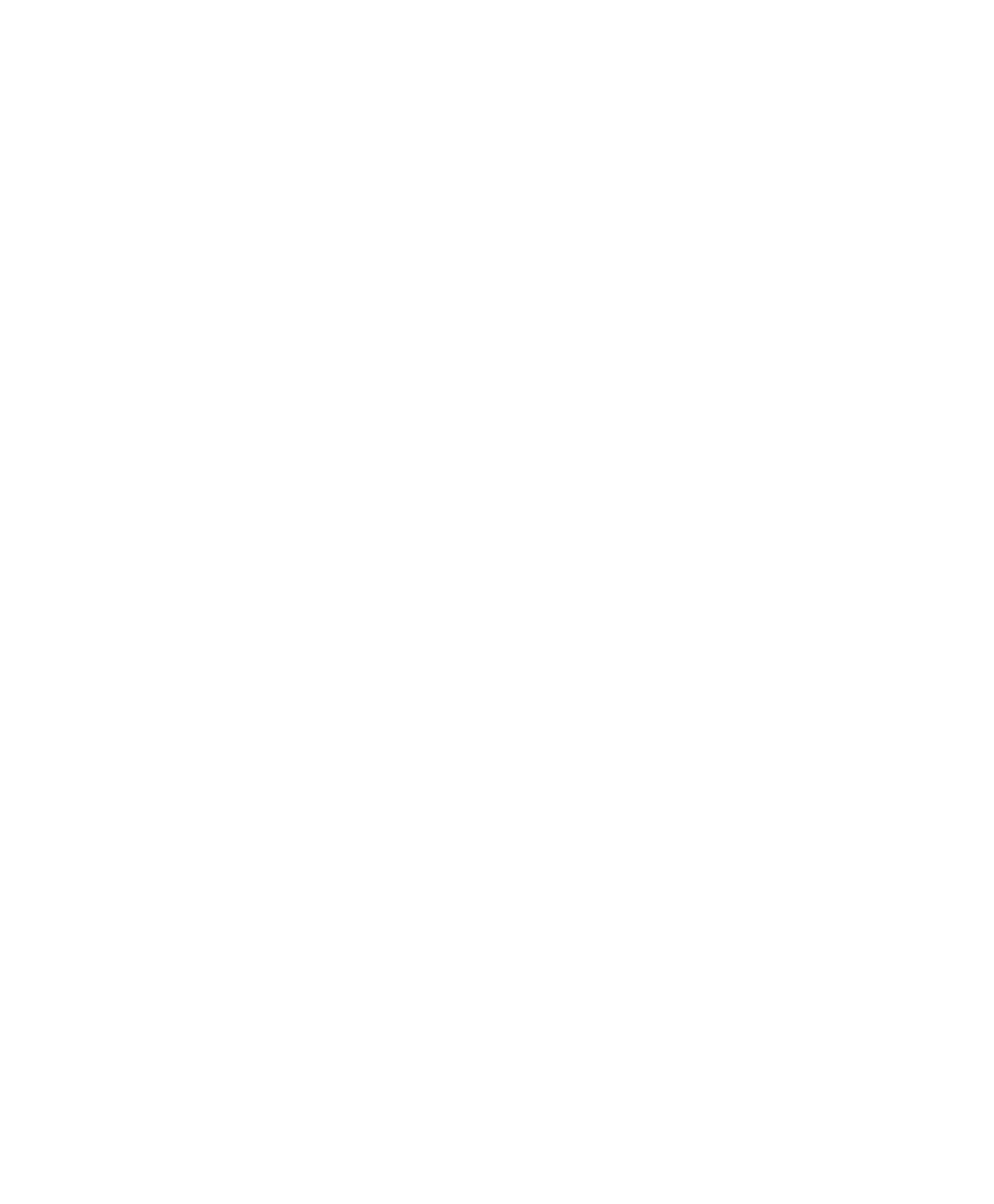
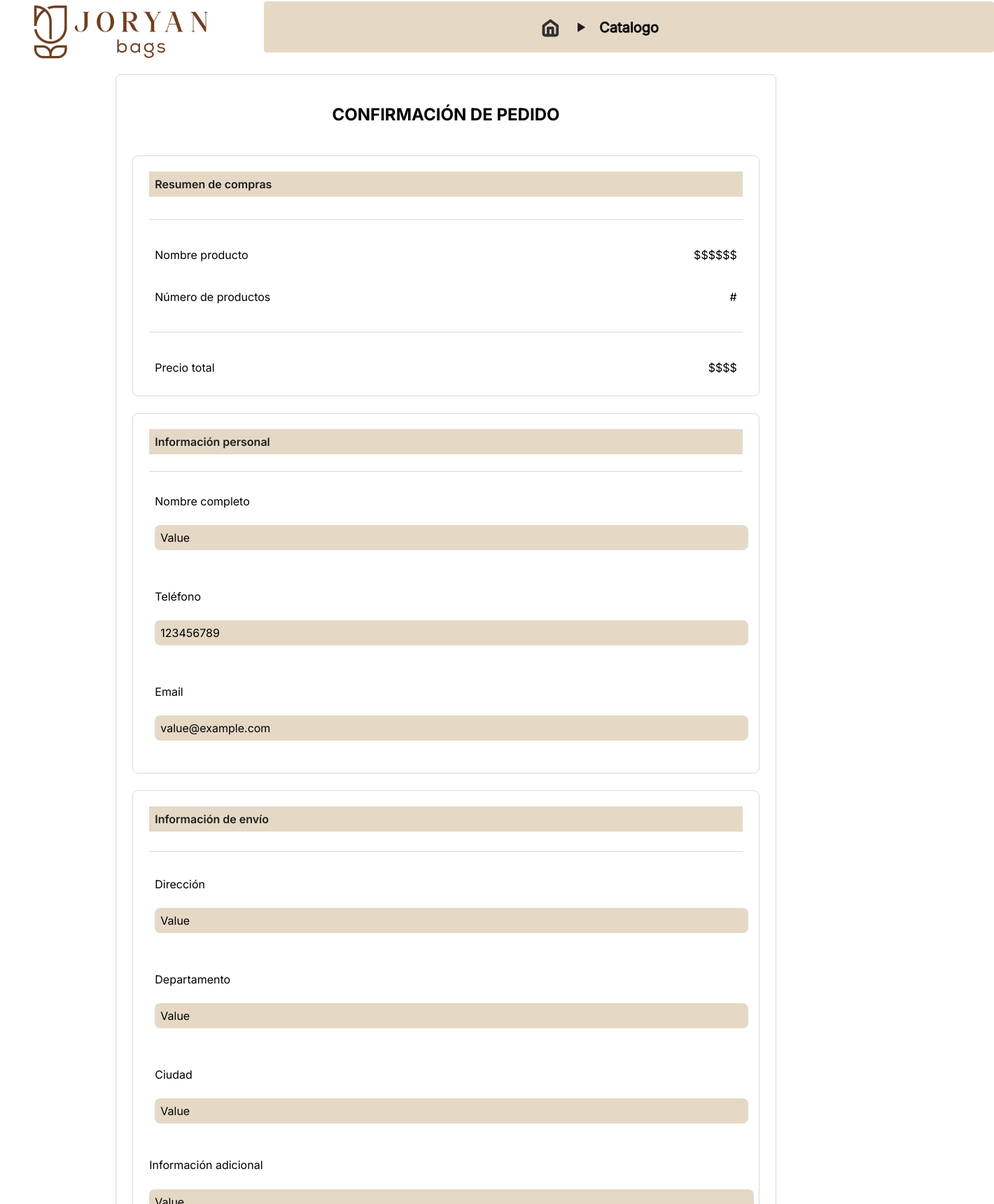
Before and after one commit to CamiloWG/ecommerce-joryanbags, an Angular app in the folder ecommerce-frontend/: page /confirmacioncompra in a window 1280 px wide. Before the commit this address led to /. Shown: the part 140-1860 px from the top of the page at 70% size, 1420 px wide, since content can reach past the window. Before the commit the page ends 800 px from the top, so only its background shows below. Built offline with nearby package versions, Linux system fonts and the light colour scheme.

Commit message:
Nuevos componentes, modificación de cartbill, infopedido y creacion de pagina de comfirmacioncompra

```diff
--- a/ecommerce-frontend/src/app/app.routes.ts
+++ b/ecommerce-frontend/src/app/app.routes.ts
@@ -4,6 +4,7 @@ import { CatalogoComponent } from './pages/catalogo/catalogo.component';
 import { ProductoComponent } from './pages/producto/producto.component';
 import { CarritoComponent } from './pages/carrito/carrito.component';
 import { CheckoutComponent } from './pages/checkout/checkout.component';
+import { ConfirmacioncompraComponent } from './pages/confirmacioncompra/confirmacioncompra.component';
 
 export const routes: Routes = [
     { path: '', redirectTo: 'home', pathMatch: 'full' },
@@ -31,5 +32,10 @@ export const routes: Routes = [
         path: 'checkout',
         title: 'Checkout | Joryan Bags',
         component: CheckoutComponent
+    },
+    {
+        path: 'confirmacioncompra',
+        title: 'Confirmacion | Joryan Bags',
+        component: ConfirmacioncompraComponent
     }
 ];
--- a/ecommerce-frontend/src/app/core/components/cartbill/cartbill.component.html
+++ b/ecommerce-frontend/src/app/core/components/cartbill/cartbill.component.html
@@ -1,33 +1,34 @@
-<div class="h-[300px] flex flex-col items-start justify-start px-0 pb-0 box-border">
-  <div class="flex-1 shadow-md rounded-lg bg-background-default-default border border-solid border-border-default-default
-              overflow-hidden flex flex-col p-2 relative">
+<div class="self-stretch flex flex-col items-start justify-start px-0 pb-0 box-border">
+  <div class="self-stretch rounded-radius-200 bg-background-default-default border-border-default-default
+              border-solid border-stroke-border box-border flex flex-row items-start justify-start flex-wrap
+              content-start py-[22px] px-[23px] relative gap-space-600 min-w-[240px]">
 
     <!-- Título dinámico -->
-    <div class="font-subheading bg-tan-200 p-2 text-body-size-medium text-text-default-default font-body-font-weight-strong">
+    <div class="w-full font-subheading bg-tan-200 p-2 text-body-size-medium text-text-default-default font-body-font-weight-strong">
       {{ title }}
     </div>
 
     <div class="w-full h-px bg-border-default-default my-2"></div>
 
-    <div class="w-[285px] flex flex-row justify-between items-center p-2">
+    <div class="w-full flex flex-row justify-between items-center p-2">
       <div class="text-body-size-medium font-subheading">Nombre producto</div>
       <div class="font-subheading">$$$$$$</div>
     </div>
 
-    <div class="w-[285px] flex flex-row justify-between items-center p-2">
+    <div class="w-full flex flex-row justify-between items-center p-2">
       <div class="text-body-size-medium font-subheading">Número de productos</div>
       <div class="font-subheading">#</div>
     </div>
 
     <div class="w-full h-px bg-border-default-default my-2"></div>
 
-    <div class="w-[285px] flex flex-row justify-between items-center p-2">
+    <div class="w-full flex flex-row justify-between items-center p-2">
       <div class="text-body-size-medium font-subheading">Precio total</div>
       <div class="font-subheading">$$$$</div>
     </div>
 
     <!-- Botón con texto dinámico -->
-    <button class="w-full py-2 mt-4 bg-background-brand-default text-text-brand-on-brand font-heading rounded-lg
+    <button *ngIf="showButton" class="w-full py-2 mt-4 bg-background-brand-default text-text-brand-on-brand font-heading rounded-lg
                    hover:bg-dimgray hover:border-dimgray">
       {{ buttonText }}
     </button>
--- a/ecommerce-frontend/src/app/core/components/cartbill/cartbill.component.ts
+++ b/ecommerce-frontend/src/app/core/components/cartbill/cartbill.component.ts
@@ -1,12 +1,16 @@
+import { CommonModule } from '@angular/common';
 import { Component, Input } from '@angular/core';
 
 @Component({
   selector: 'app-cartbill',
-  imports: [],
+  imports: [
+    CommonModule
+  ],
   templateUrl: './cartbill.component.html',
   styleUrl: './cartbill.component.css'
 })
 export class CartbillComponent {
   @Input() title: string = 'Mi carro de compras';
   @Input() buttonText: string = 'Checkout';
+  @Input() showButton: boolean = true;
 }
--- a/ecommerce-frontend/src/app/core/components/infopedido/infopedido.component.html
+++ b/ecommerce-frontend/src/app/core/components/infopedido/infopedido.component.html
@@ -1,6 +1,8 @@
 <div class="self-stretch flex flex-col items-start justify-start gap-space-600">
   <!-- Información Personal -->
-    <div class="self-stretch rounded-radius-200 bg-background-default-default border-border-default-default border-solid border-stroke-border box-border flex flex-row items-start justify-start flex-wrap content-start py-[22px] px-[23px] relative gap-space-600 min-w-[240px]">
+  <div class="self-stretch rounded-radius-200 bg-background-default-default border-border-default-default
+              border-solid border-stroke-border box-border flex flex-row items-start justify-start flex-wrap
+              content-start py-[22px] px-[23px] relative gap-space-600 min-w-[240px]">
 
     <!-- Título -->
     <div class="font-subheading w-full bg-tan-200 p-2 text-body-size-medium text-text-default-default font-body-font-weight-strong">
@@ -9,29 +11,56 @@
 
     <div class="w-full h-px bg-border-default-default"></div>
 
+    <!-- Nombre Completo -->
     <div class="w-full flex flex-col items-start justify-start p-2 gap-2">
       <label class="text-body-size-medium font-subheading">Nombre completo</label>
-        <input class="w-full rounded-lg border border-border-default-default p-2 text-body-size-medium bg-background-default-default" placeholder="Ingresa tu nombre" type="text"/>
+
+      <ng-container *ngIf="isConfirmationPage; else editModeNombre">
+        <p class="w-full font-subheading rounded-lg border border-border-default-default p-2 text-body-size-medium bg-tan-200">
+          {{ nombreCompleto }}
+        </p>
+      </ng-container>
+
+      <ng-template #editModeNombre>
+        <input [(ngModel)]="nombreCompleto" class="w-full rounded-lg border border-border-default-default p-2 text-body-size-medium bg-background-default-default" placeholder="Ingresa tu nombre" type="text"/>
+      </ng-template>
     </div>
 
+    <!-- Teléfono -->
     <div class="w-full flex flex-col items-start justify-start p-2 gap-2">
       <label class="text-body-size-medium font-subheading">Teléfono</label>
-        <input class="w-full rounded-lg border border-border-default-default p-2 text-body-size-medium bg-background-default-default" placeholder="Ingresa tu teléfono" type="text"/>
+
+      <ng-container *ngIf="isConfirmationPage; else editModeTelefono">
+        <p class="w-full font-subheading rounded-lg border border-border-default-default p-2 text-body-size-medium bg-tan-200">
+          {{ telefono }}
+        </p>
+      </ng-container>
+
+      <ng-template #editModeTelefono>
+        <input [(ngModel)]="telefono" class="w-full rounded-lg border border-border-default-default p-2 text-body-size-medium bg-background-default-default" placeholder="Ingresa tu teléfono" type="text"/>
+      </ng-template>
     </div>
 
-      <div class="w-full flex flex-col items-start justify-start p-2 gap-2">
+    <!-- Email -->
+    <div class="w-full font-subheading flex flex-col items-start justify-start p-2 gap-2">
       <label class="text-body-size-medium font-subheading">Email</label>
-        <input class="w-full rounded-lg border border-border-default-default p-2 text-body-size-medium bg-background-default-default" placeholder="Ingresa tu correo" type="email"/>
+
+      <ng-container *ngIf="isConfirmationPage; else editModeEmail">
+        <p class="w-full rounded-lg border border-border-default-default p-2 text-body-size-medium bg-tan-200">
+          {{ email }}
+        </p>
+      </ng-container>
+
+      <ng-template #editModeEmail>
+        <input [(ngModel)]="email" class="w-full rounded-lg border border-border-default-default p-2 text-body-size-medium bg-background-default-default" placeholder="Ingresa tu correo" type="email"/>
+      </ng-template>
     </div>
-
-      <button class="w-full py-2 mt-4 bg-background-brand-default text-text-brand-on-brand font-heading rounded-lg
-                     hover:bg-dimgray hover:border-dimgray">
-        Guardar información personal
-      </button>
   </div>
 
   <!-- Información de Envío -->
-    <div class="self-stretch rounded-radius-200 bg-background-default-default border-border-default-default border-solid border-stroke-border box-border flex flex-row items-start justify-start flex-wrap content-start py-[22px] px-[23px] relative gap-space-600 min-w-[240px]">
+  <div class="self-stretch rounded-radius-200 bg-background-default-default border-border-default-default
+              border-solid border-stroke-border box-border flex flex-row items-start justify-start flex-wrap
+              content-start py-[22px] px-[23px] relative gap-space-600 min-w-[240px]">
 
     <!-- Título -->
     <div class="w-full font-subheading bg-tan-200 p-2 text-body-size-medium text-text-default-default font-body-font-weight-strong">
@@ -40,44 +69,77 @@
 
     <div class="w-full h-px bg-border-default-default my-1"></div>
 
-      <div class="w-full flex flex-col items-start justify-start p-2 gap-2">
+    <!-- Dirección -->
+    <div class="w-full font-subheading flex flex-col items-start justify-start p-2 gap-2">
       <label class="text-body-size-medium font-subheading">Dirección</label>
-        <input class="w-full rounded-lg border border-border-default-default p-2 text-body-size-medium bg-background-default-default" placeholder="Ingresa tu dirección" type="text"/>
+
+      <ng-container *ngIf="isConfirmationPage; else editModeDireccion">
+        <p class="w-full rounded-lg border border-border-default-default p-2 text-body-size-medium bg-tan-200">
+          {{ direccion }}
+        </p>
+      </ng-container>
+
+      <ng-template #editModeDireccion>
+        <input [(ngModel)]="direccion" class="w-full rounded-lg border border-border-default-default p-2 text-body-size-medium bg-background-default-default" placeholder="Ingresa tu dirección" type="text"/>
+      </ng-template>
     </div>
 
-      <div class="w-full flex flex-col items-start justify-start p-2 gap-2">
+    <!-- Departamento -->
+    <div class="w-full font-subheading flex flex-col items-start justify-start p-2 gap-2">
       <label class="text-body-size-medium font-subheading">Departamento</label>
-        <select class="w-full rounded-lg border border-border-default-default p-2 text-body-size-medium bg-background-default-default">
+
+      <ng-container *ngIf="isConfirmationPage; else editModeDepartamento">
+        <p class="w-full rounded-lg border border-border-default-default p-2 text-body-size-medium bg-tan-200">
+          {{ departamento }}
+        </p>
+      </ng-container>
+
+      <ng-template #editModeDepartamento>
+        <select [(ngModel)]="departamento" class="w-full rounded-lg border border-border-default-default p-2 text-body-size-medium bg-background-default-default">
           <option>Selecciona una opción</option>
           <option>Opción 1</option>
           <option>Opción 2</option>
           <option>Opción 3</option>
         </select>
+      </ng-template>
     </div>
 
-      <div class="w-full flex flex-col items-start justify-start p-2 gap-2">
+    <!-- Ciudad -->
+    <div class="w-full font-subheading flex flex-col items-start justify-start p-2 gap-2">
       <label class="text-body-size-medium font-subheading">Ciudad</label>
-        <select class="w-full rounded-lg border border-border-default-default p-2 text-body-size-medium bg-background-default-default">
+
+      <ng-container *ngIf="isConfirmationPage; else editModeCiudad">
+        <p class="w-full rounded-lg border border-border-default-default p-2 text-body-size-medium bg-tan-200">
+          {{ ciudad }}
+        </p>
+      </ng-container>
+
+      <ng-template #editModeCiudad>
+        <select [(ngModel)]="ciudad" class="w-full rounded-lg border border-border-default-default p-2 text-body-size-medium bg-background-default-default">
           <option>Selecciona una opción</option>
           <option>Opción 1</option>
           <option>Opción 2</option>
           <option>Opción 3</option>
         </select>
+      </ng-template>
+    </div>
+    <!-- Información Adicional -->
+    <div class="w-full self-stretch flex flex-col items-start justify-start gap-space-200">
+      <div class="self-stretch relative leading-[140%] font-subheading text-body-size-medium">
+        Información adicional
       </div>
 
-      <div class="w-full flex flex-col items-start justify-start p-2 gap-2">
-        <label class="text-body-size-medium font-subheading">Información adicional</label>
-        <textarea class="w-full rounded-lg border border-border-default-default p-2 text-body-size-medium bg-background-default-default min-h-[80px]" placeholder="Detalles adicionales"></textarea>
+      <ng-container *ngIf="isConfirmationPage; else editModeInformacionAdicional">
+        <p class="w-full font-subheading rounded-lg border border-border-default-default p-2 text-body-size-medium bg-tan-200">
+          {{ informacionAdicional }}
+        </p>
+      </ng-container>
+
+      <ng-template #editModeInformacionAdicional>
+        <textarea [(ngModel)]="informacionAdicional" class="font-subheading border-border-default-default border-solid border-stroke-border bg-background-default-default h-[81px] w-auto [outline:none] self-stretch rounded-radius-200 box-border overflow-hidden shrink-0 flex flex-row items-start justify-start py-space-300 px-space-400 font-heading text-body-size-medium text-icon-default-tertiary min-w-[240px] min-h-[80px]" placeholder="Ingresa información adicional" rows="4" cols="48"></textarea>
+      </ng-template>
+    </div>
   </div>
 
-      <div class="w-[285px] flex flex-row items-center justify-start gap-3 p-2">
-        <input type="checkbox" class="w-4 h-4 rounded border border-border-default-default" />
-        <label class="text-body-size-medium text-text-default-default">Acepto los términos y condiciones</label>
+
 </div>
-
-      <button class="w-full py-2 mt-4 bg-background-brand-default text-text-brand-on-brand font-heading rounded-lg
-                     hover:bg-dimgray hover:border-dimgray">
-        Guardar información de envío
-      </button>
-    </div>
-  </div>
--- a/ecommerce-frontend/src/app/core/components/infopedido/infopedido.component.ts
+++ b/ecommerce-frontend/src/app/core/components/infopedido/infopedido.component.ts
@@ -1,11 +1,26 @@
-import { Component } from '@angular/core';
+import { CommonModule } from '@angular/common';
+import { FormsModule } from '@angular/forms';
+import { Component, Input } from '@angular/core';
 
 @Component({
   selector: 'app-infopedido',
-  imports: [],
+  imports: [
+    CommonModule,
+    FormsModule
+  ],
   templateUrl: './infopedido.component.html',
   styleUrl: './infopedido.component.css'
 })
 export class InfopedidoComponent {
+  @Input() showButton: boolean = true;
+  @Input() showDiv: boolean = true;
+  @Input() isConfirmationPage: boolean = false;
 
+  nombreCompleto: string = 'Value';
+  telefono: string = '123456789';
+  email: string = 'value@example.com';
+  direccion: string = 'Value';
+  departamento: string = 'Value';
+  ciudad: string = 'Value';
+  informacionAdicional: string = 'Value';
 }
--- /dev/null
+++ b/ecommerce-frontend/src/app/pages/confirmacioncompra/confirmacioncompra.component.html
@@ -0,0 +1,36 @@
+<div class="flex flex-col">
+    <header-menu></header-menu>
+
+    <main class="flex flex-col items-start justify-start pb-[50px] pl-3 pr-[18px] box-border max-w-full lg:pb-[50px] lg:box-border mq750:pb-[30px] mq750:box-border">
+      <section class="h-auto w-full flex relative">
+        <div class="absolute top-[19px] left-[365px] flex flex-col items-start justify-start gap-[50px] max-w-full">
+          <div class="flex flex-col items-start justify-start gap-[30px]">
+            <route></route>
+          </div>
+        </div>
+        <app-logo></app-logo>
+      </section>
+
+      <section class="mx-auto self-stretch flex flex-col items-start justify-start gap-space-600">
+        <div class="mx-auto w-[100%] self-stretch rounded-radius-200 bg-background-default-default border-border-default-default
+                    border-solid border-stroke-border box-border flex flex-col items-start justify-start flex-wrap
+                    content-start py-[22px] px-[23px] relative gap-space-600 min-w-[240px]">
+          <div class="mx-auto">
+            <h1 class="font-subheading">CONFIRMACIÓN DE PEDIDO</h1>
+          </div>
+          <app-cartbill class="w-full" title="Resumen de compras" buttonText="" [showButton]="false"></app-cartbill>
+          <app-infopedido class="w-full" [isConfirmationPage]="true" [showButton]="false" [showDiv]="false"></app-infopedido>
+          <div>
+            <p class="font-subheading text-gray-100">TEXTO DE INFORMACIÓN Y AVISOS SOBRE EL PASO A SEGUIR</p>
+          </div>
+        </div>
+      </section>
+
+    </main>
+
+    <footer class="w-full mt-5 mb-10">
+        <app-footer [frameHeaderAlignSelf]="'unset'" [frameHeaderPadding]="'0px 70px'"
+                    [frameDivFlex]="'unset'" [frameDivWidth]="'1290px'"
+                    [image5]="'assets/images/image-5@2x.png'"></app-footer>
+    </footer>
+</div>
```
Also changed, not shown: ecommerce-frontend/src/app/pages/checkout/checkout.component.html (+11 -10 lines), ecommerce-frontend/src/app/pages/confirmacioncompra/confirmacioncompra.component.ts (added, +23 -0 lines), ecommerce-frontend/src/app/pages/confirmacioncompra/confirmacioncompra.component.css (added), 1 other file (tests, documents, lock files or other folders). Lines whose indentation alone changed are shown as unchanged.
